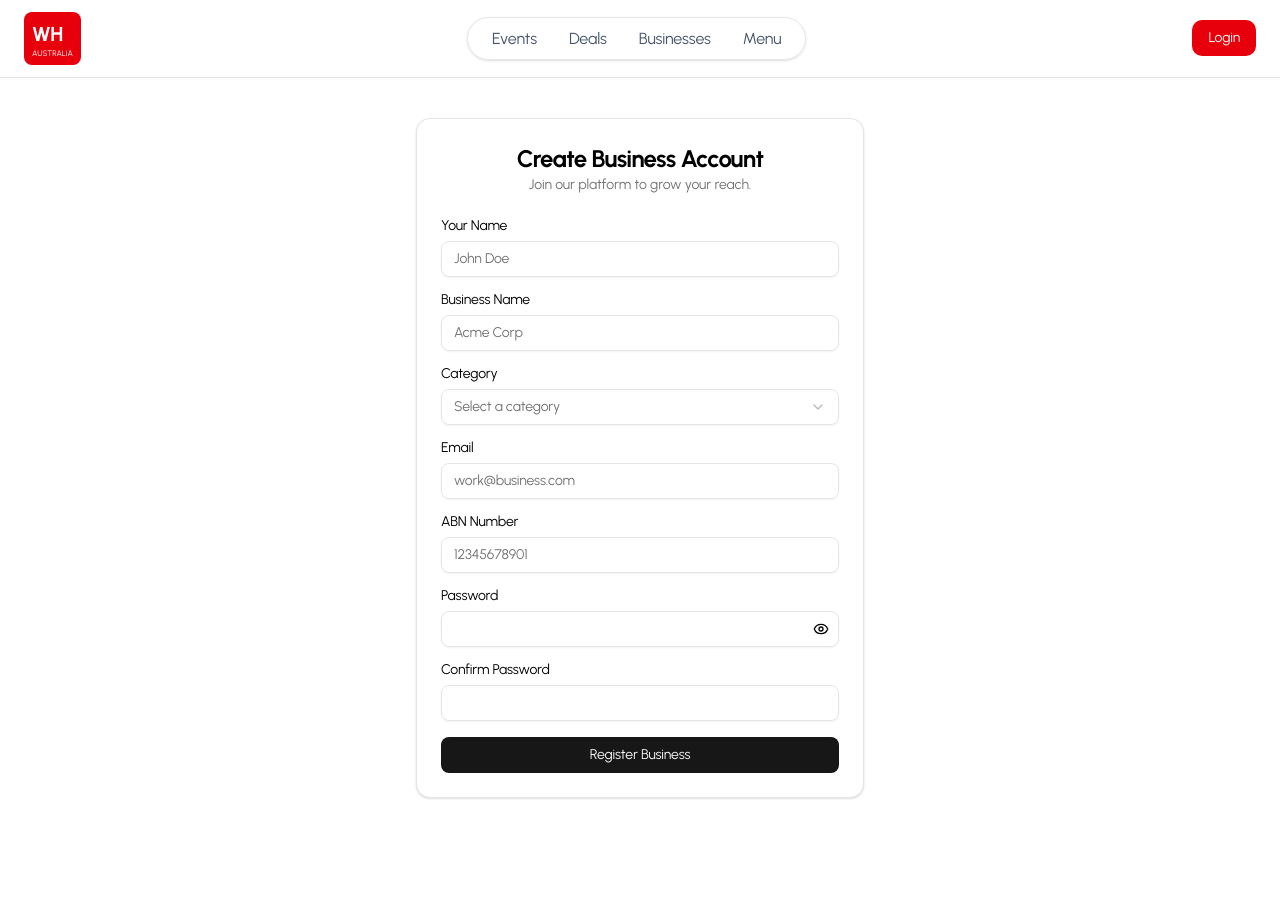
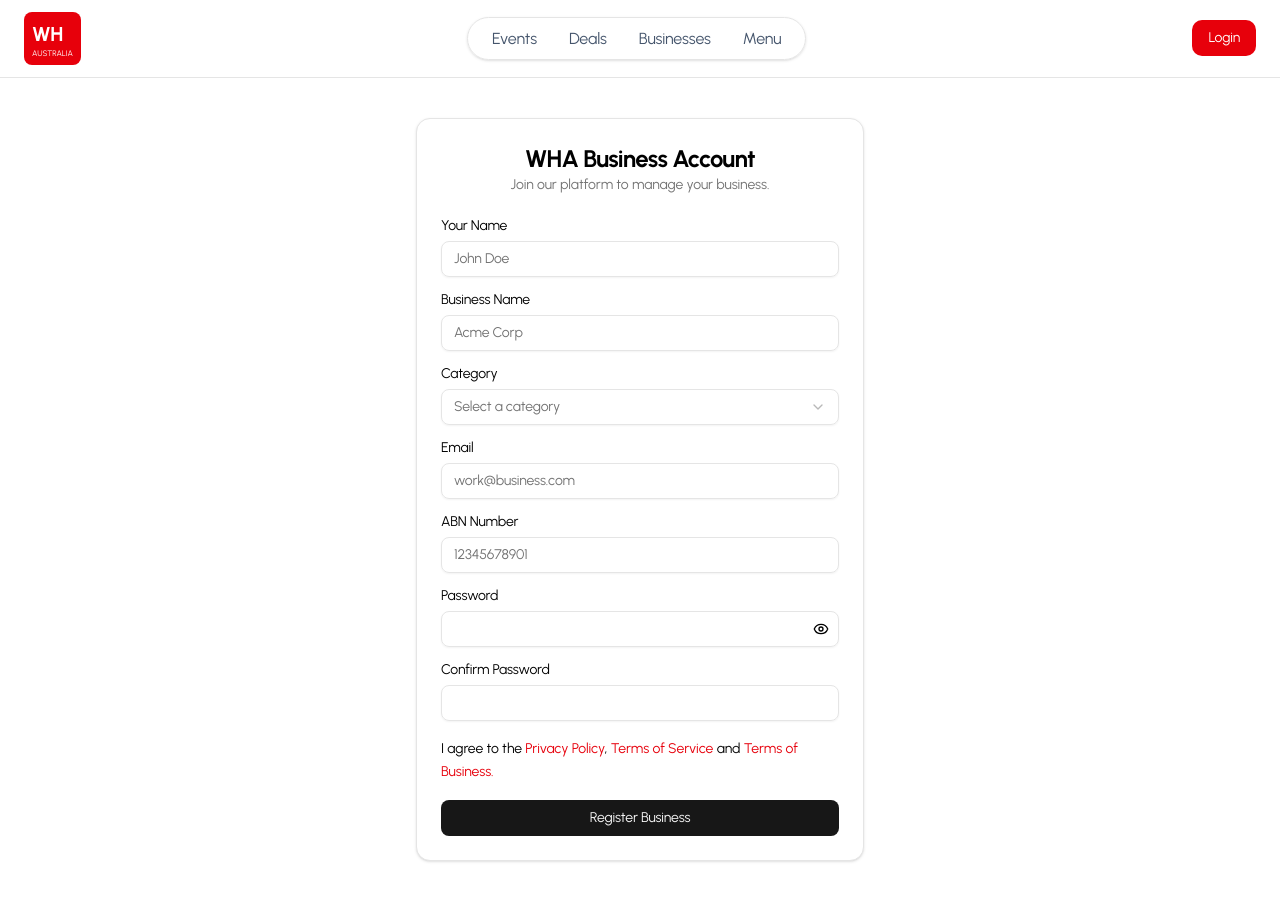
Before and after one commit to sunyaversetech/WHA, a Next.js app: page /auth/business in a window 1280 px wide. Before the commit the page ends 800 px from the top, so only its background shows below. Built offline with nearby package versions, Linux system fonts and the light colour scheme; no server answers.

Commit message:
edit sign up

```diff
--- a/app/auth/business/page.tsx
+++ b/app/auth/business/page.tsx
@@ -81,11 +81,11 @@ export default function BusinessSignup() {
   }
 
   return (
-    <div className="max-w-md mx-auto p-6 bg-card border rounded-xl shadow-sm mt-10">
+    <div className="max-w-md mx-auto p-6 bg-card border rounded-xl shadow-sm m-10">
       <div className="mb-6 text-center">
-        <h1 className="text-2xl font-bold">Create Business Account</h1>
+        <h1 className="text-2xl font-bold">WHA Business Account</h1>
         <p className="text-muted-foreground text-sm">
-          Join our platform to grow your reach.
+          Join our platform to manage your business.
         </p>
       </div>
 
@@ -232,6 +232,12 @@ export default function BusinessSignup() {
             )}
           />
 
+        <div className="text-sm">
+          <p>
+            I agree to the <a className="text-red-600" href="">Privacy Policy</a>, <a className="text-red-600" href="">Terms of Service</a> and <a className="text-red-600" href="">Terms of Business.</a>
+          </p>
+        </div>
+
           <Button type="submit" className="w-full">
             Register Business
           </Button>
--- a/app/businesses/[id]/page.tsx
+++ b/app/businesses/[id]/page.tsx
@@ -77,15 +77,19 @@ export default function BusinessDetailPage({
   }
 
   return (
-    <div className="min-h-screen bg-gradient-modern">
+    <div className="container-modern min-h-screen bg-gradient-modern relative">
       {/* Back Button - Fixed Position */}
-      <div className="fixed top-[100px] left-4 z-30">
+      <div className="absolute top-[20px] left-8 z-30">
         <Link
           href="/businesses"
           className="glass text-gray-700 hover:text-purple-600 p-2 rounded-full shadow-md transition-colors flex items-center justify-center"
           aria-label="Back to businesses">
           <ArrowLeft className="h-5 w-5" />
         </Link>
+      </div>
+
+      <div>
+        <h1>Header</h1>
       </div>
 
       {/* Hero Section */}
--- a/components/Auth/AuthPage.tsx
+++ b/components/Auth/AuthPage.tsx
@@ -20,8 +20,8 @@ export default function AuthPage() {
     <div className="flex min-h-screen items-center justify-center bg-gray-50 p-4">
       <Card className="w-full max-w-md shadow-lg border-none bg-white">
         <CardHeader className="text-center pb-2">
-          <CardTitle className="text-2xl font-bold">Welcome</CardTitle>
-          <CardDescription>Join our community or sign back in</CardDescription>
+          <CardTitle className="text-2xl font-bold">Whats Happening Australia</CardTitle>
+          <CardDescription>Create an account or log back in.</CardDescription>
         </CardHeader>
 
         <CardContent>
--- a/components/Auth/LoginPage.tsx
+++ b/components/Auth/LoginPage.tsx
@@ -59,13 +59,13 @@ export default function LoginPage() {
 
   return (
     <div className="flex ">
-      <div className="w-full max-w-md space-y-8 rounded-xl bg-white p-10 ">
-        <div className="text-center">
+      <div className="w-full max-w-md space-y-8 rounded-xl bg-white px-10 ">
+        {/* <div className="text-center">
           <h2 className="text-3xl font-extrabold text-gray-900">
             Welcome Back
           </h2>
           <p className="mt-2 text-sm text-gray-600">Sign in to your account</p>
-        </div>
+        </div> */}
 
         <Form {...form}>
           <form onSubmit={form.handleSubmit(onSubmit)} className="space-y-4">
--- a/components/Auth/Signup.tsx
+++ b/components/Auth/Signup.tsx
@@ -58,14 +58,14 @@ export default function SignupPage() {
 
   return (
     <div className="flex ">
-      <div className="w-full max-w-md space-y-6 rounded-xl bg-white p-8 ">
-        <h2 className="text-2xl font-bold text-center">
-          Create Account For Users
+      <div className="w-full max-w-md space-y-2 rounded-xl bg-white px-8 ">
+        <h2 className="text-xl font-bold text-center">
+          Have a Business?
         </h2>
         <Link
           href="/auth/business"
-          className="block text-center text-sm text-blue-500 underline hover:text-gray-700">
-          Are you a business? Sign up here
+          className="block text-center text-sm text-blue-500  hover:text-gray-700">
+          Sign up as Business Account
         </Link>
         <Form {...form}>
           <form onSubmit={form.handleSubmit(onSubmit)} className="space-y-4">
@@ -121,6 +121,13 @@ export default function SignupPage() {
                 </FormItem>
               )}
             />
+            <div className="text-sm">
+
+              <p>
+                I agree to the <a className="text-red-600" href="">Privacy Policy</a>, <a className="text-red-600" href="">Terms of Service</a> and <a className="text-red-600" href="">Terms of Business.</a>
+              </p>
+
+            </div>
 
             <Button
               type="submit"
@@ -129,7 +136,7 @@ export default function SignupPage() {
             </Button>
           </form>
         </Form>
-        <p className="text-center text-sm text-gray-500">
+        <p className="text-center text-sm text-gray-500 pt-4">
           Already have an account?{" "}
           <Link href="/login" className="text-red-600 font-medium">
             Login
```
Also changed, not shown: 1 other file (tests, documents, lock files or other folders).
